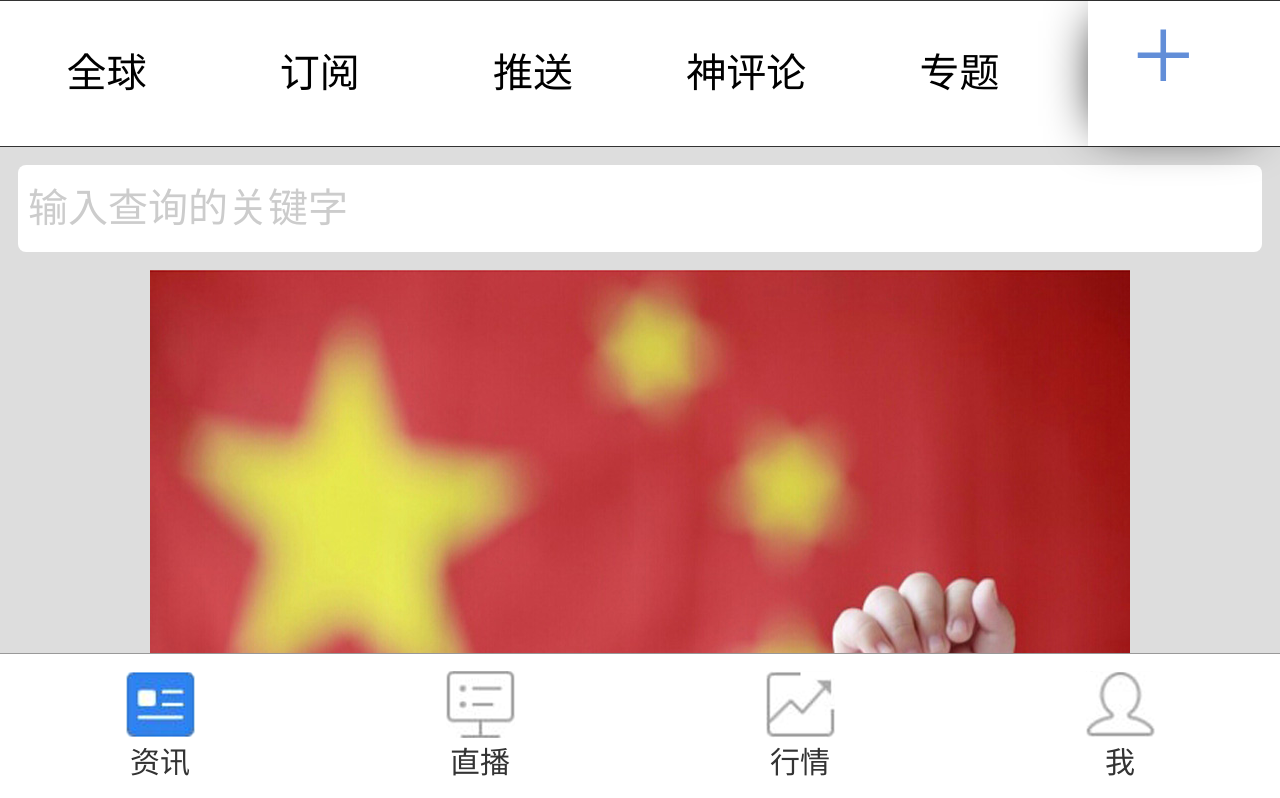
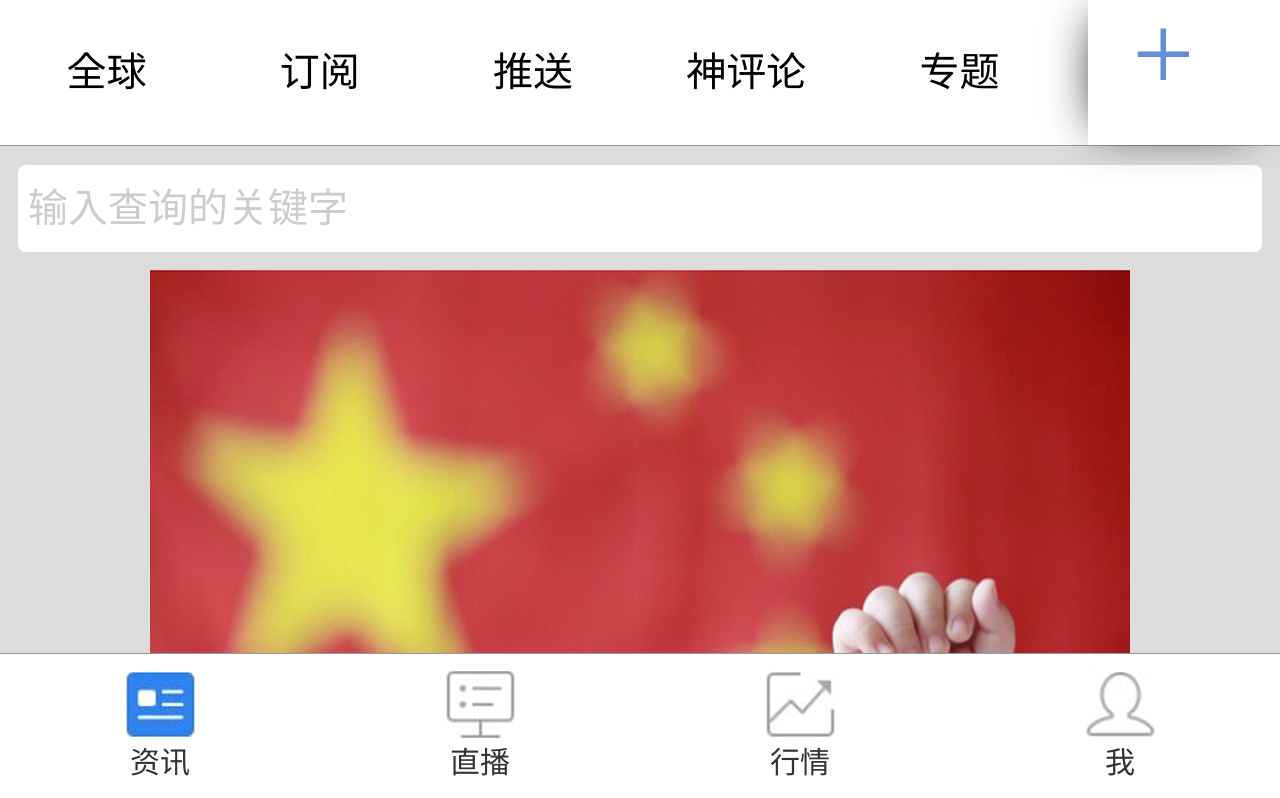
Before and after one commit to Yoo-Hello/Wall-Street-informative, a plain HTML site: page index.html in a window 1280 px wide. Shown: the top 798 px of the page. Drawn offline with Linux system fonts and the light colour scheme.

Commit message:
调整边框颜色

```diff
--- a/css/style.css
+++ b/css/style.css
@@ -27,8 +27,7 @@ header{
 	position: relative;
 	height: 145px;
 	background: #fff;
-	border-top: 1px solid #333;
-	border-bottom: 1px solid #333;
+	border-bottom: 1px solid #999;
 }
 .navbox:after{
 	content: "";
```
